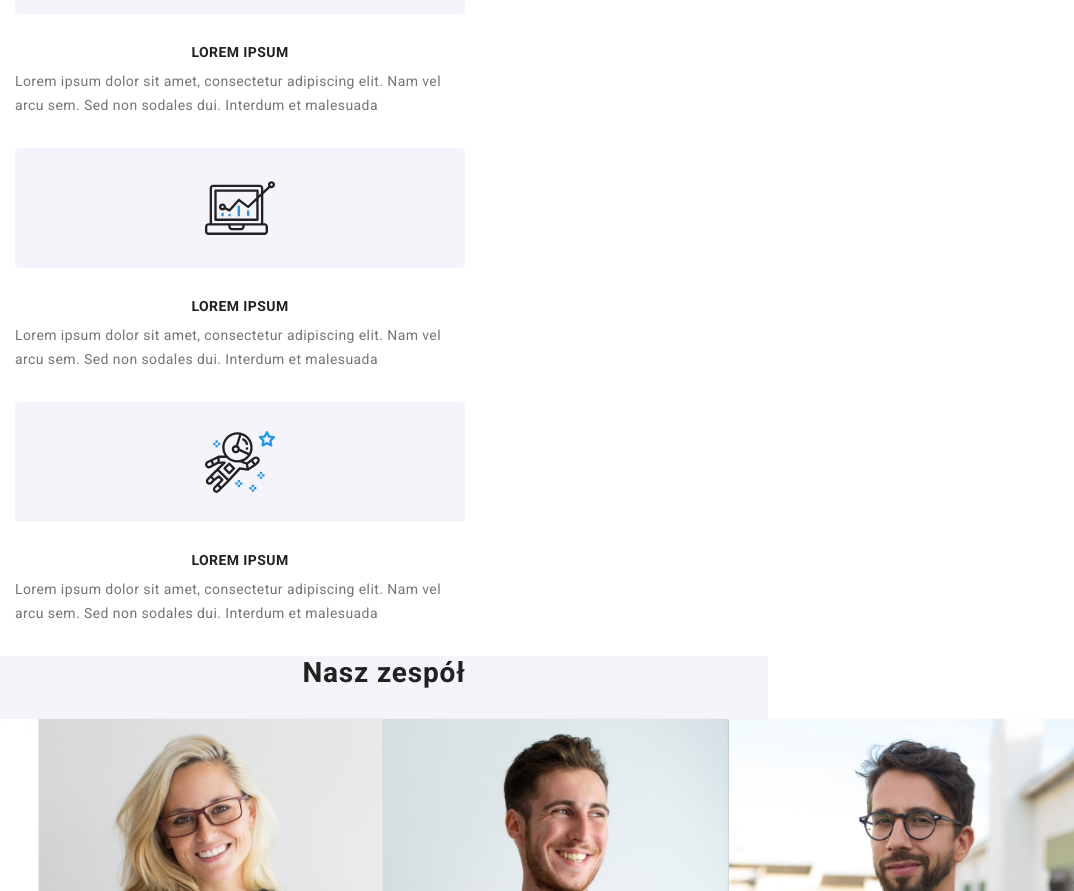
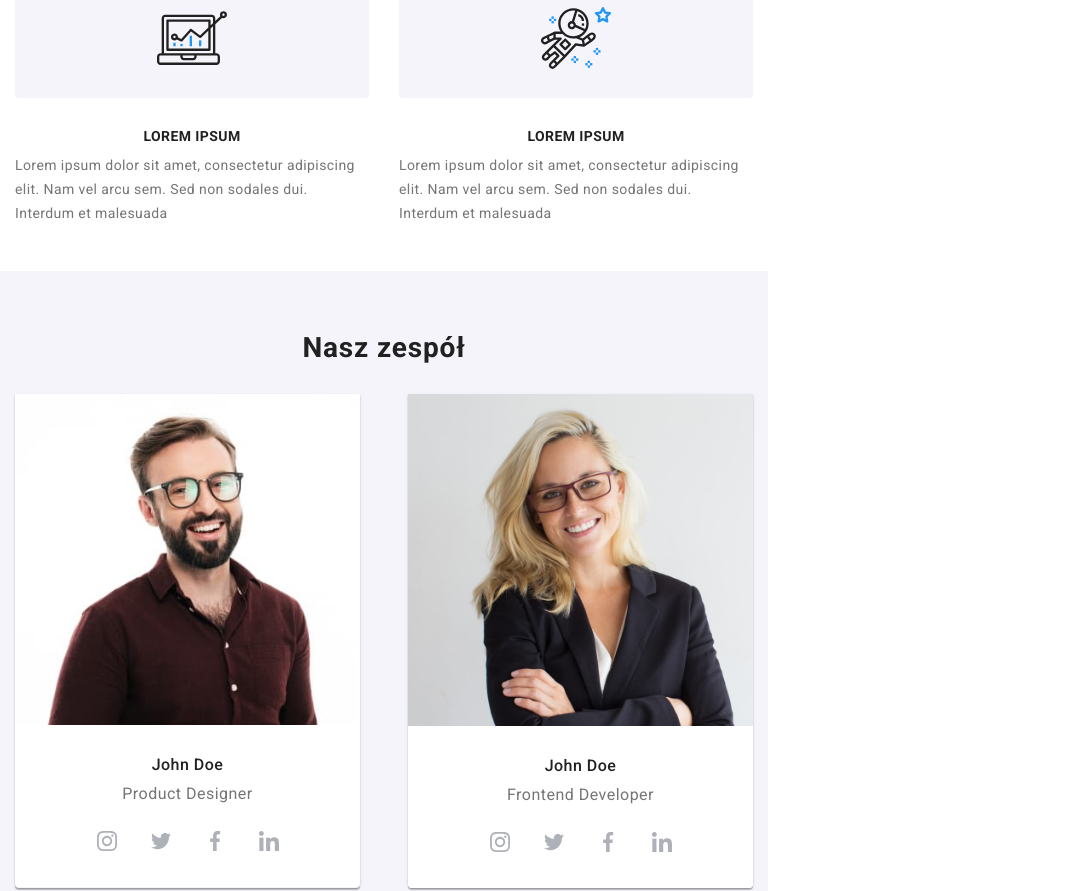
Before and after one commit to xxMANIAKxx/goit-markup-hw-08, a plain HTML site: page index.html in a window 768 px wide. Shown: the part 899-1790 px from the top of the page, 1074 px wide, since content can reach past the window. Drawn offline with nearby package versions, Linux system fonts and the light colour scheme.

Commit message:
burger to go

```diff
--- a/sass/base/_section.scss
+++ b/sass/base/_section.scss
@@ -1,3 +1,10 @@
+@media screen and (max-width: 1199px) {
+    .section {
+        padding-top: 60px;
+    }
+
+}
+
 @media screen and (min-width: 1200px){
     .section{
         padding-top: 94px;
--- a/sass/layout/_adventages.scss
+++ b/sass/layout/_adventages.scss
@@ -1,6 +1,7 @@
 .advantages {
     display: flex;
     flex-wrap: wrap;
+    justify-content: space-between;
 }
 
 
@@ -46,16 +47,23 @@
 
 @media screen and (min-width: 768px) and (max-width:1199px) {
 
-}
+
+        .advantages__list {
+            max-width: 354px;
+
+            &:last-child {
+                    margin-bottom: 45px;
+                }
+        }
+
+        .advantages--background {
+            width: 354px;
+
+        }
+    }
 
 @media screen and (min-width: 1200px) {
-    .advantages {
-        display: flex;
-        justify-content: space-between;
-    }
-
     .advantages__list {
-        align-items: center;
         max-width: 270px;
         }
 
--- a/sass/layout/_front.scss
+++ b/sass/layout/_front.scss
@@ -13,7 +13,6 @@
 
 @media screen and (max-width: 767px) {
     .front {
-        margin-bottom: 60px;
         background-image: linear-gradient(rgba(47, 48, 58, 0.4), rgba(47, 48, 58, 0.4)),
             url("../images/bgimg/front-bg-mobile.jpg");
     }
--- a/sass/layout/_team.scss
+++ b/sass/layout/_team.scss
@@ -4,6 +4,7 @@
 
 .team__list {
     display: flex;
+    flex-wrap: wrap;
 }
 
 .team__list--item {
@@ -56,6 +57,9 @@
 }
 
 @media screen and (min-width: 768px) and (max-width:1199px) {
+    .team__list {
+        justify-content: space-between;
+    }
     .team__list--item {
             width: 345px;
         }
```
Also changed, not shown: css/main.css, css/main.min.css, 2 other files.
